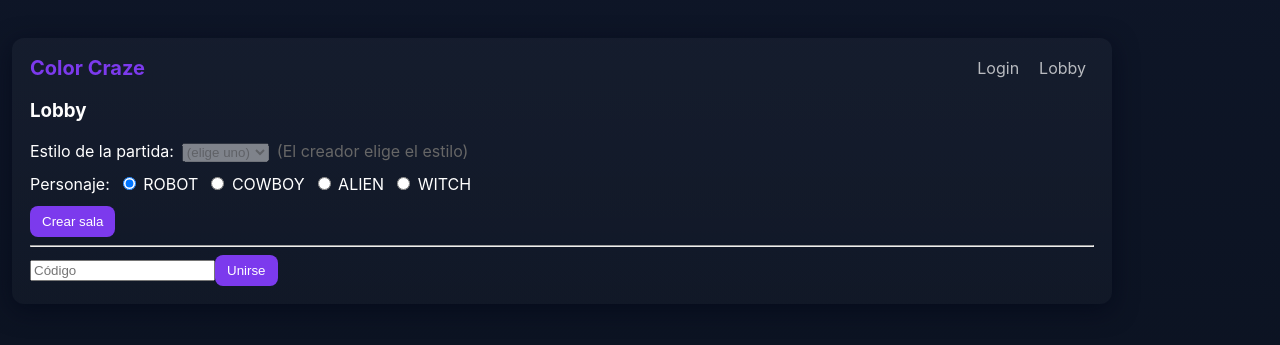
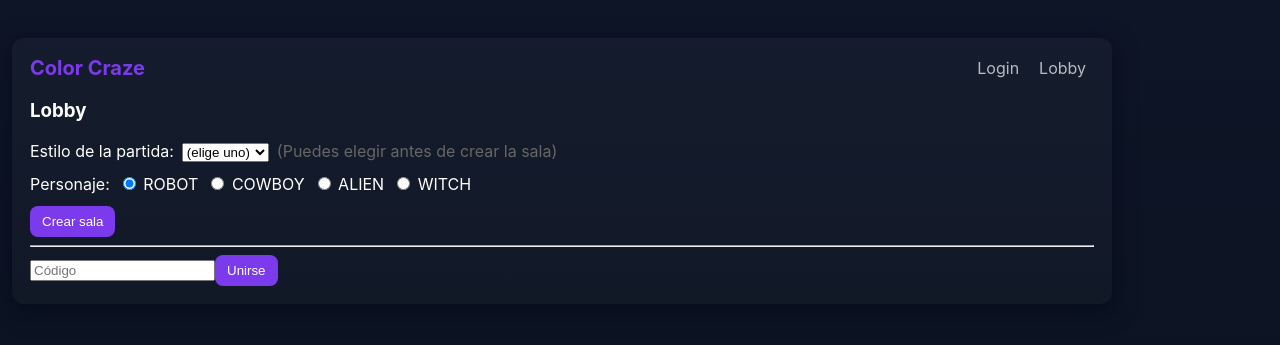
Before and after one commit to AllanContreras/Color-Craze, a React (Vite) app in the folder frontend/: page /lobby in a window 1280 px wide. Shown: the part 253-598 px from the top of the page. Built offline with nearby package versions, Linux system fonts and the light colour scheme.

Commit message:
ux(theme): enable pre-room theme selection; apply on create; restrict to host only once in room

```diff
--- a/frontend/src/pages/Lobby.jsx
+++ b/frontend/src/pages/Lobby.jsx
@@ -107,6 +107,12 @@ export default function Lobby(){
       alert(err.response?.data?.message || 'No se pudo unir a la sala')
       return
     }
+    // If a theme was chosen before creating, apply it now as host
+    try{
+      if (theme) {
+        await api.post(`/api/games/${newCode}/theme`, { playerId, theme })
+      }
+    }catch(err){ /* non-blocking */ }
     // Stay in lobby so the host can configure the theme
     nav(`/lobby?code=${newCode}`)
   }
@@ -135,10 +141,12 @@ export default function Lobby(){
   }
 
   const isHost = playersInRoom.length > 0 && playersInRoom[0]?.playerId === playerIdRef.current
+  const inRoom = playersInRoom.length > 0
 
   const applyTheme = async (newTheme) => {
     setTheme(newTheme)
-    if (!code || code.length !== 6) return
+    // If not in a room yet, just persist locally; apply on createGame
+    if (!code || code.length !== 6 || !inRoom) return
     try{
       await api.post(`/api/games/${code}/theme`, { playerId: playerIdRef.current, theme: newTheme })
     }catch(err){
@@ -149,17 +157,19 @@ export default function Lobby(){
   return (
     <div>
       <h3>Lobby</h3>
-      {/* Theme selection (host only) */}
+      {/* Theme selection: before joining/creating it's open for anyone; once inside a room, only the host can change it */}
       <div style={{marginBottom:12}}>
         <label style={{marginRight:8}}>Estilo de la partida:</label>
-        <select value={theme || ''} onChange={(e)=> applyTheme(e.target.value)} disabled={!isHost}>
+        <select value={theme || ''} onChange={(e)=> applyTheme(e.target.value)} disabled={inRoom && !isHost}>
           <option value="" disabled>{theme ? '(seleccionado)' : '(elige uno)'}</option>
           <option value="metal">Metal</option>
           <option value="cyber">Cyberpunk</option>
           <option value="moon">Luna</option>
         </select>
-        {!isHost && (
+        {inRoom && !isHost ? (
           <span style={{marginLeft:8, color:'#666'}}>(El creador elige el estilo)</span>
+        ) : (
+          <span style={{marginLeft:8, color:'#666'}}>(Puedes elegir antes de crear la sala)</span>
         )}
       </div>
       {/* Color selection removed: colors are assigned automatically by the server */}
```
